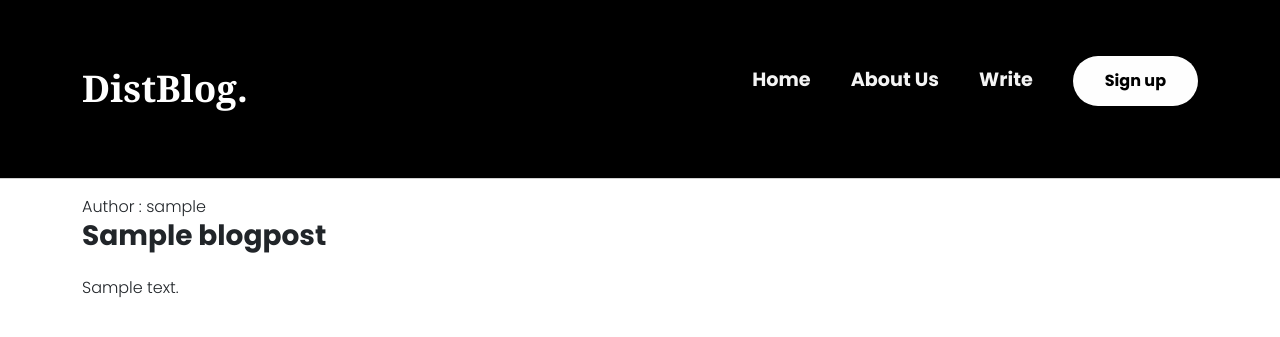
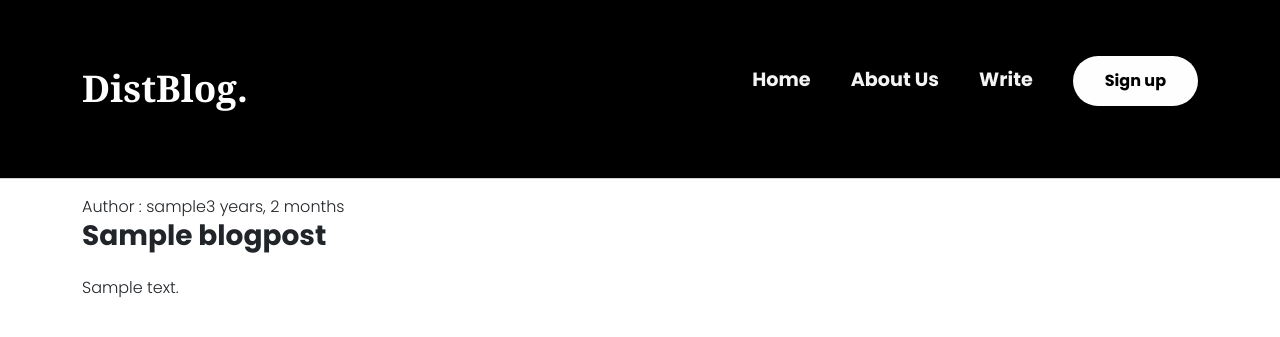
Before and after one commit to gracebir/blog-django-challenge, a Django app: a page that uses blog/templates/blog/detail.html in a window 1280 px wide. Shown: the top 337 px of the page. Run offline with Django 4.2, Linux system fonts and the light colour scheme; tables that the repository leaves empty hold one stand-in row (values such as "Sample post"); some libraries are stand-ins or nearby versions.

Commit message:
add create_on

```diff
--- a/blog/templates/blog/detail.html
+++ b/blog/templates/blog/detail.html
@@ -4,7 +4,10 @@
 <div class="container d-flex flex-column py-3">
     <div class="d-flex justify-content-between align-items-center mb-3">
         <div>
-            <span>Author : {{blog.author.username}}</span>
+            <div class="d-flex justify-content-between align-items-center">
+                <span>Author : {{blog.author.username}}</span>
+                <span>{{blog.created_on|timesince}}</span>
+            </div>
             <h3 class="b-card-title">{{blog.title}}</h3>
         </div>
         {% if request.user == blog.author %}
```
